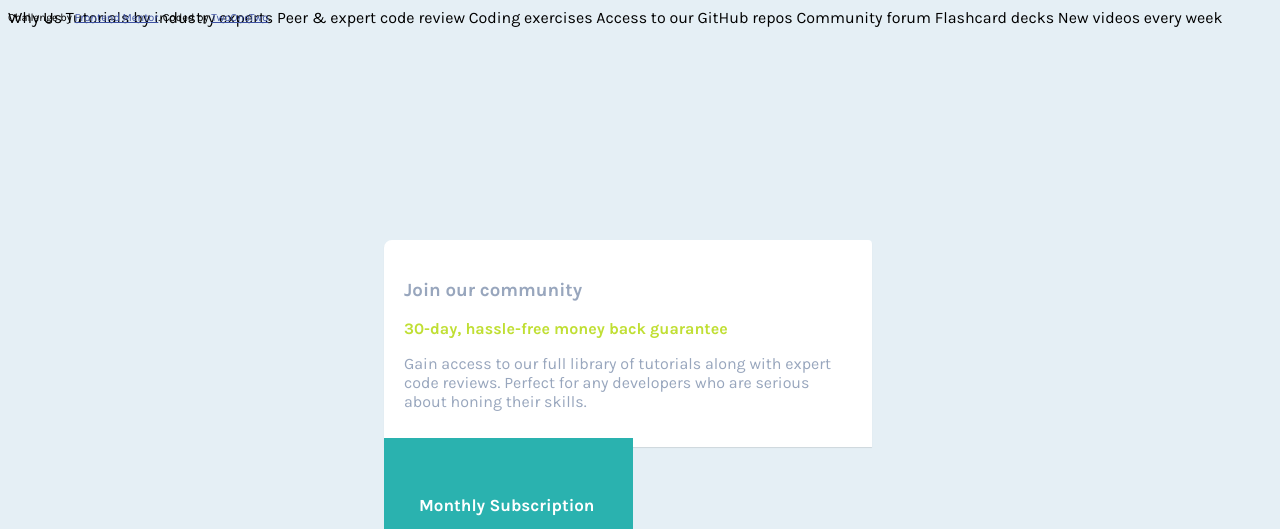
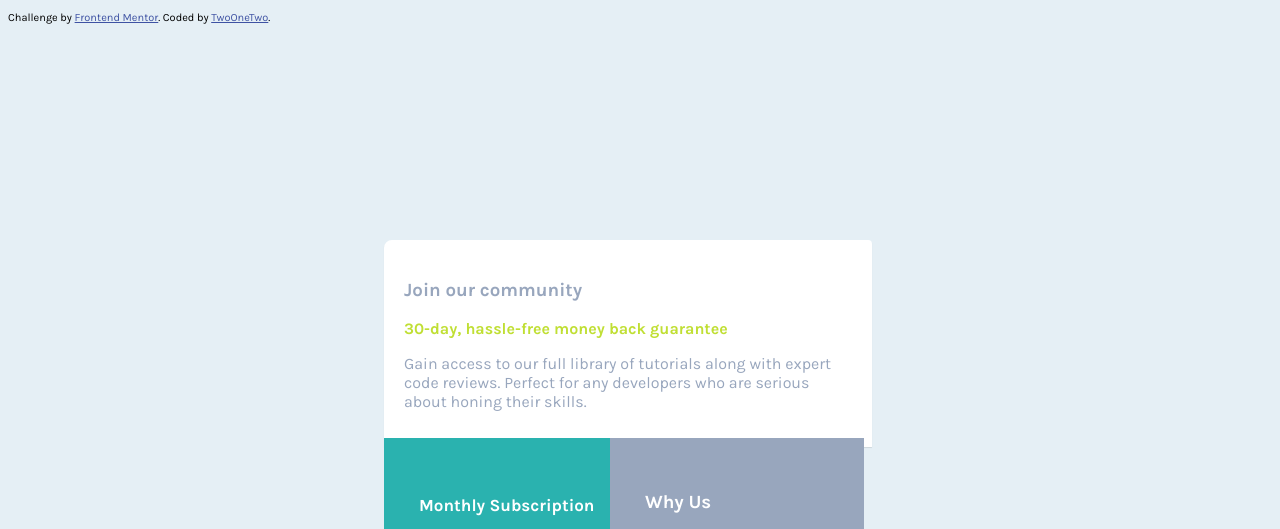
Before and after one commit to LarryTheFatCat/Single-Price-Grid-Component, a plain HTML site: page index.html in a window 1280 px wide. Shown: the top 529 px of the page. Drawn offline with Linux system fonts and the light colour scheme.

Commit message:
Finish last card. Project done.

```diff
--- a/index.html
+++ b/index.html
@@ -29,15 +29,15 @@
         </section>
       </section>
       <section>
-        <div class="crd card-bottom-right">
-          Why Us
-          Tutorials by industry experts
+        <div class="crd card-right">
+          <h1 class="title __title-content">Why Us</h1>
+          <p class="__description">Tutorials by industry experts
           Peer &amp; expert code review
           Coding exercises
           Access to our GitHub repos
           Community forum
           Flashcard decks
-          New videos every week
+          New videos every week</p>
         </div>
       </section>
     </div>
--- a/style.css
+++ b/style.css
@@ -94,3 +94,20 @@ html {
     border: none;
     cursor: pointer;
 }
+
+.card-right {
+    position: fixed;
+    top: 54.7%;
+    right: 32.5%;
+    width: 14.38%;
+    height: 200px;
+    padding: 35px;
+    border-bottom-right-radius: 8px;
+    background-color: hsl(218, 22%, 67%);
+    color: #E5EFF5;
+}
+
+.__title-content {
+    color: white;
+    font-weight: 700;
+}
```
